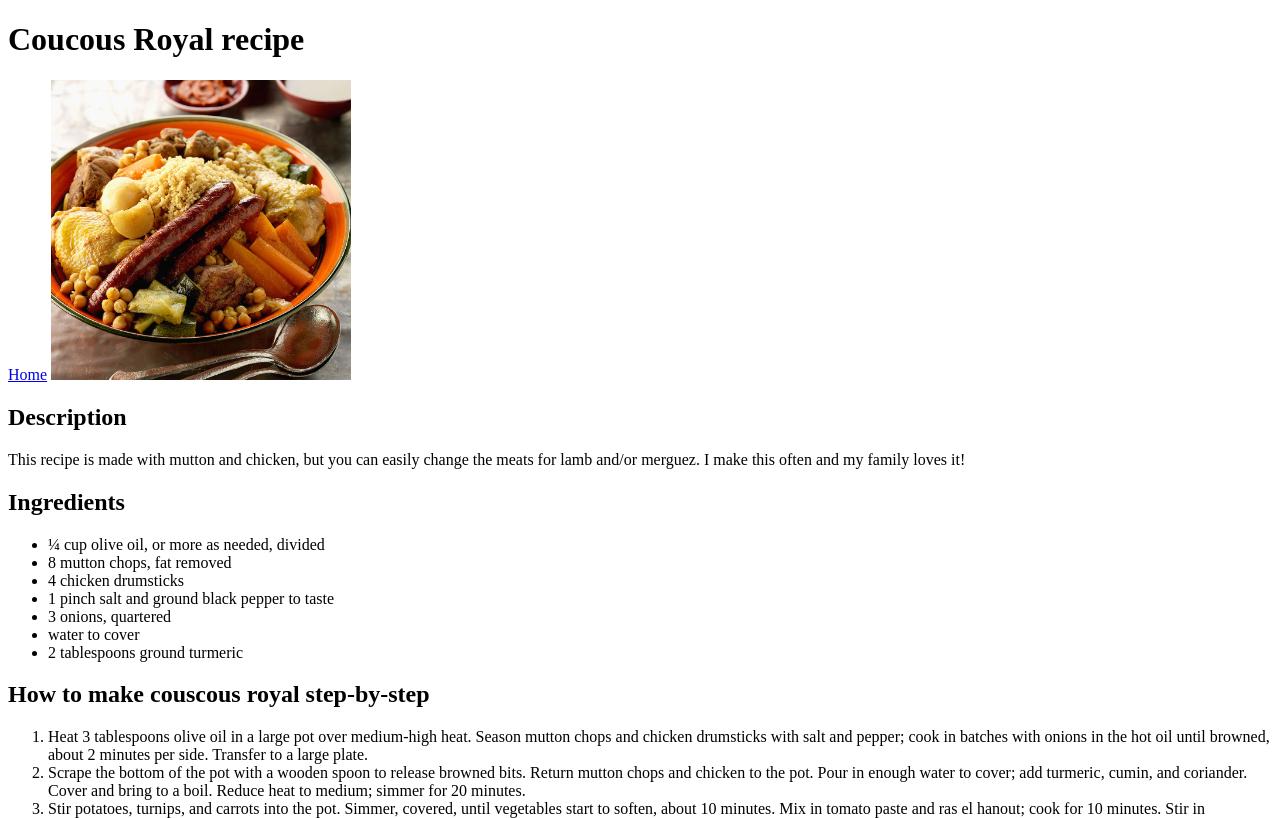
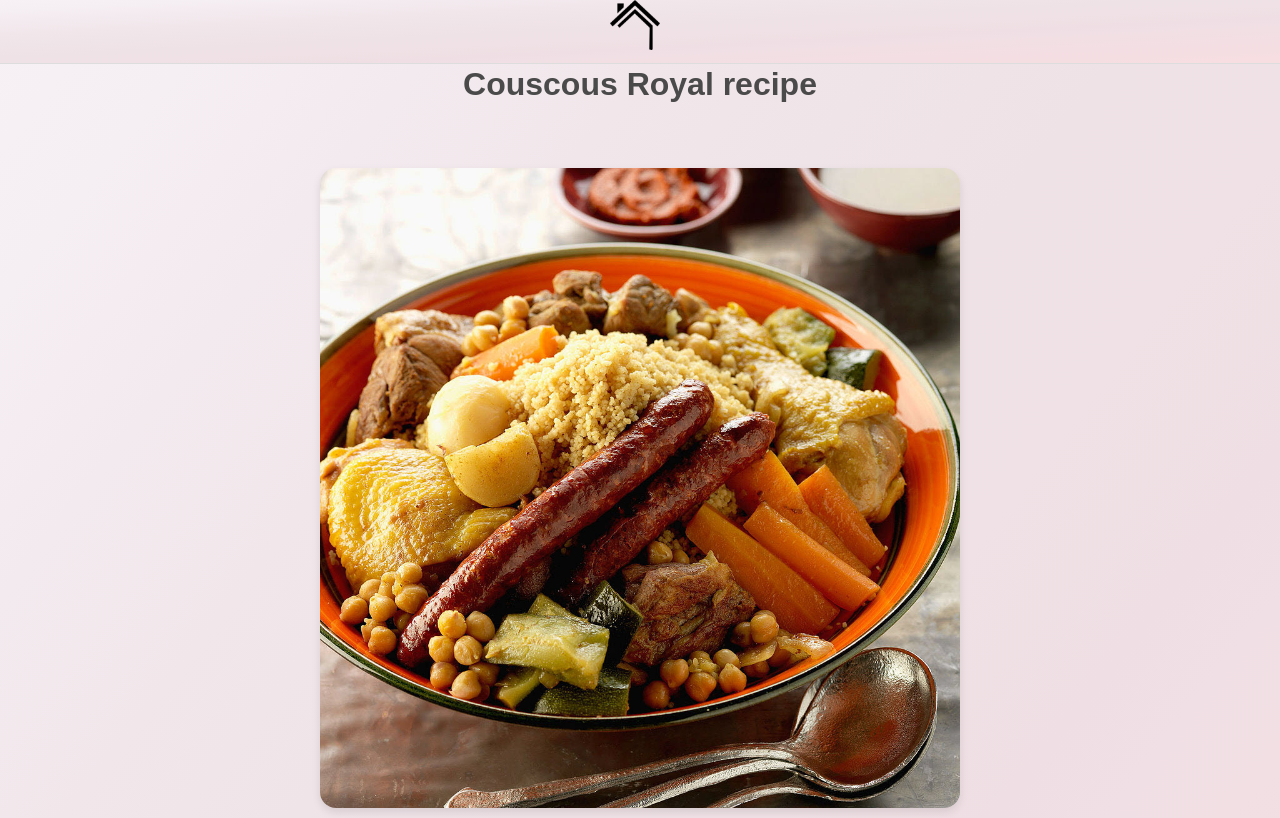
Before and after one commit to MidZai/odin-recipes, a plain HTML site: page recipes/couscous.html in a window 1280 px wide. Shown: the top 818 px of the page. Drawn offline with Linux system fonts and the light colour scheme.

Commit message:
ADD CSS STYLING First use of some css

```diff
--- a/recipes/couscous.html
+++ b/recipes/couscous.html
@@ -4,20 +4,40 @@
     <meta charset="UTF-8" />
     <meta name="viewport" content="width=device-width, initial-scale=1.0" />
     <title>Couscous Royal Recipe</title>
+    <link rel="stylesheet" href="../styles.css" />
   </head>
   <body>
-    <h1>Coucous Royal recipe</h1>
-    <a href="../index.html">Home</a>
+    <div class="main">
+      <div class="navbar">
+        <a href="../index.html">
+          <!-- Using an image for the home link -->
+          <!-- The alt text is provided for accessibility -->
           <img
+            src="../images/home.png"
+            alt="Home Icon"
+            width="50"
+            title="Home"
+            height="50"
+            class="home-link"
+          />
+        </a>
+      </div>
+
+      <h1>Couscous Royal recipe</h1>
+
+      <img
+        class="recipe-image"
         src="../images/couscous.jpg"
-      alt="cousous royal"
-      width="300"
-      height="300"
+        alt="couscous royal"
+        title="Couscous Royal"
       />
+
+      <div class="container">
         <h2>Description</h2>
         <p>
-      This recipe is made with mutton and chicken, but you can easily change the
-      meats for lamb and/or merguez. I make this often and my family loves it!
+          This recipe is made with mutton and chicken, but you can easily change
+          the meats for lamb and/or merguez. I make this often and my family
+          loves it!
         </p>
         <h2>Ingredients</h2>
         <ul>
@@ -34,38 +54,40 @@
         <ol>
           <li>
             Heat 3 tablespoons olive oil in a large pot over medium-high heat.
-        Season mutton chops and chicken drumsticks with salt and pepper; cook in
-        batches with onions in the hot oil until browned, about 2 minutes per
-        side. Transfer to a large plate.
+            Season mutton chops and chicken drumsticks with salt and pepper;
+            cook in batches with onions in the hot oil until browned, about 2
+            minutes per side. Transfer to a large plate.
           </li>
           <li>
             Scrape the bottom of the pot with a wooden spoon to release browned
-        bits. Return mutton chops and chicken to the pot. Pour in enough water
-        to cover; add turmeric, cumin, and coriander. Cover and bring to a boil.
-        Reduce heat to medium; simmer for 20 minutes.
+            bits. Return mutton chops and chicken to the pot. Pour in enough
+            water to cover; add turmeric, cumin, and coriander. Cover and bring
+            to a boil. Reduce heat to medium; simmer for 20 minutes.
           </li>
           <li>
-        Stir potatoes, turnips, and carrots into the pot. Simmer, covered, until
-        vegetables start to soften, about 10 minutes. Mix in tomato paste and
-        ras el hanout; cook for 10 minutes. Stir in chickpeas, zucchini, and
-        cilantro; continue cooking, covered, until zucchini is tender, about 5
-        minutes.
+            Stir potatoes, turnips, and carrots into the pot. Simmer, covered,
+            until vegetables start to soften, about 10 minutes. Mix in tomato
+            paste and ras el hanout; cook for 10 minutes. Stir in chickpeas,
+            zucchini, and cilantro; continue cooking, covered, until zucchini is
+            tender, about 5 minutes.
           </li>
           <li>
-        Bring 3 cups water to a boil in a saucepan; remove from heat and stir in
-        couscous and butter. Cover saucepan and let stand until water is
-        absorbed completely, 5 to 10 minutes. Fluff couscous with a fork and
-        stir in 1 tablespoon olive oil. Transfer to a serving dish.
+            Bring 3 cups water to a boil in a saucepan; remove from heat and
+            stir in couscous and butter. Cover saucepan and let stand until
+            water is absorbed completely, 5 to 10 minutes. Fluff couscous with a
+            fork and stir in 1 tablespoon olive oil. Transfer to a serving dish.
           </li>
           <li>
             Ladle 2 scoops of cooking liquid into a bowl; mix in harissa until
             smooth.
           </li>
           <li>
-        Scoop vegetables onto a serving plate. Scoop mutton and chicken onto a
-        separate plate. Serve alongside couscous, harissa sauce, and remaining
-        cooking liquid in the pot.
+            Scoop vegetables onto a serving plate. Scoop mutton and chicken onto
+            a separate plate. Serve alongside couscous, harissa sauce, and
+            remaining cooking liquid in the pot.
           </li>
         </ol>
+      </div>
+    </div>
   </body>
 </html>
--- /dev/null
+++ b/styles.css
@@ -0,0 +1,115 @@
+* {
+  box-sizing: border-box;
+  margin: 0;
+  padding: 0px;
+}
+
+html {
+
+  background: linear-gradient(
+    to right bottom,
+    #f7f1f5,
+    #f5eef2,
+    #f3eaef,
+    #f1e7eb,
+    #efe4e8,
+    #efe2e7,
+    #efe1e5,
+    #efdfe4,
+    #f1dfe4,
+    #f3dee3,
+    #f5dee2,
+    #f7dee1
+  );
+  min-height: 100%
+}
+
+body {
+  font-family: Arial, sans-serif, "Times New Roman", Times, serif;
+  color: #333;
+}
+
+h1 {
+  text-align: center;
+  margin: 4.1rem;
+  font-size: 2em;
+  color: #4a4a4a;
+}
+.home-link {
+  margin: 0px 10px 10px 0px;
+  padding: 5px 0px 5px 0px;
+  box-sizing: content-box;
+}
+
+.recipe-image {
+  height: auto;
+  width: 50%;
+  max-width: 1200px;
+  margin: 10px auto;
+  display: block;
+  border-radius: 16px;
+  box-shadow: 0 4px 8px rgba(0, 0, 0, 0.1);
+  margin: 20px auto;
+}
+
+.container {
+  width: 50%;
+  max-width: 1200px;
+  margin: 0 auto;
+  padding: 20px;
+  background-color: rgba(255, 255, 255, 0.8);
+  border-radius: 10px;
+  box-shadow: 0 4px 8px rgba(0, 0, 0, 0.1);
+}
+
+.container * {
+  padding: 5px;
+  list-style-type: disc;
+}
+
+.navbar {
+  overflow: hidden;
+  display: flex;
+  height: 4rem;
+  justify-content: space-evenly;
+  align-items: center;
+  padding: 10px 20px;
+  background: linear-gradient(
+    to right bottom,
+    #f7f1f5,
+    #f5eef2,
+    #f3eaef,
+    #f1e7eb,
+    #efe4e8,
+    #efe2e7,
+    #efe1e5,
+    #efdfe4,
+    #f1dfe4,
+    #f3dee3,
+    #f5dee2,
+    #f7dee1
+  );
+
+  border-bottom: 1px solid #ddd;
+  position: fixed;
+  top: 0;
+  width: 100%;
+  margin-bottom: 5px;
+}
+
+.index {
+  display: block;
+  height: auto;
+  width: 60%;
+  max-width: 1200px;
+  margin: 30px auto;
+
+}
+
+.index ul,.index ol,.index li {
+  padding: 5px;
+  list-style: none;
+  text-align: center;
+  font-family: 'Lucida Sans', 'Lucida Sans Regular', 'Lucida Grande', 'Lucida Sans Unicode', Geneva, Verdana, sans-serif;
+  font-size: 1,5rem;
+}
```
Also changed, not shown: index.html (+6 -5 lines), recipes/lasagna.html (+29 -5 lines), recipes/omelette.html (+42 -18 lines), recipes/pancakes.html (+22 -4 lines), images/home.png (added), 1 other file. Lines whose indentation alone changed are shown as unchanged.
